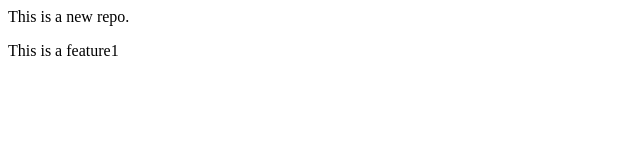
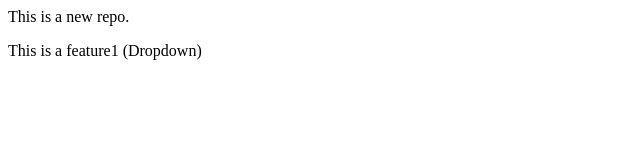
Before and after one commit to Aasvik-anand/LocalRepo, a plain HTML site: page index.html in a window 1280 px wide. Shown: the full height of the page, 0-640 px from the left. Drawn offline with Linux system fonts and the light colour scheme.

Commit message:
Add dropdown

```diff
--- a/index.html
+++ b/index.html
@@ -1,2 +1,2 @@
 <p>This is a new repo.</p>
-<p> This is a feature1</p>
+<p> This is a feature1 (Dropdown)</p>
```
